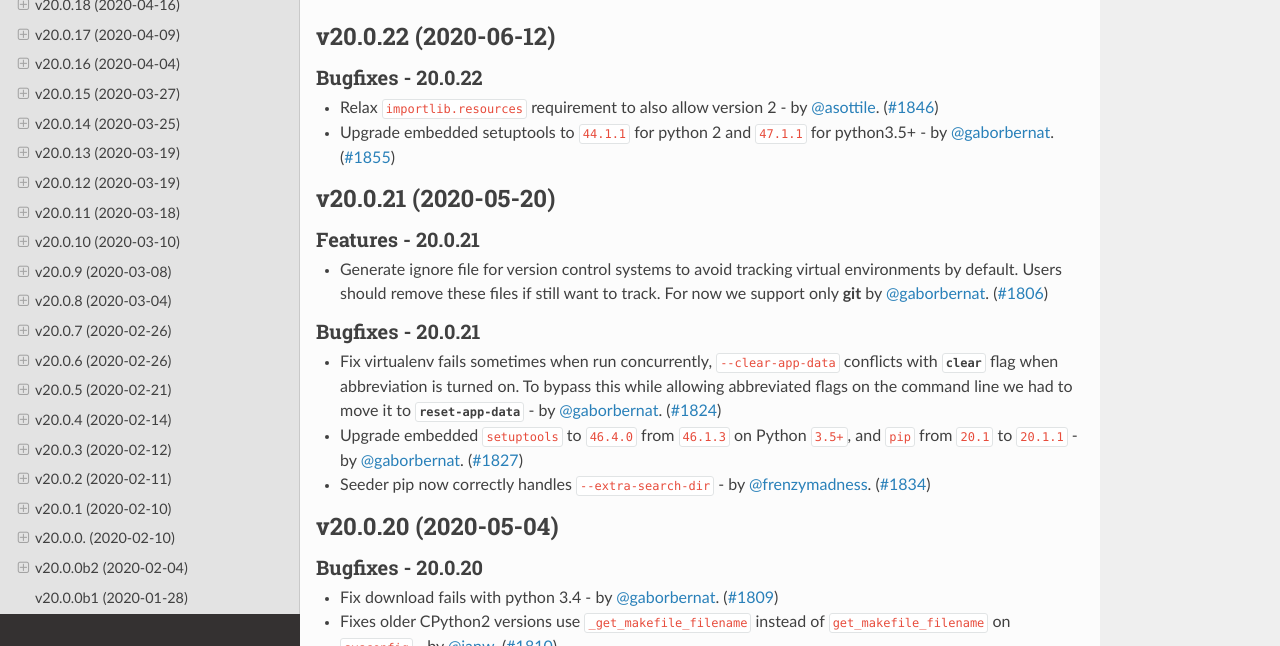
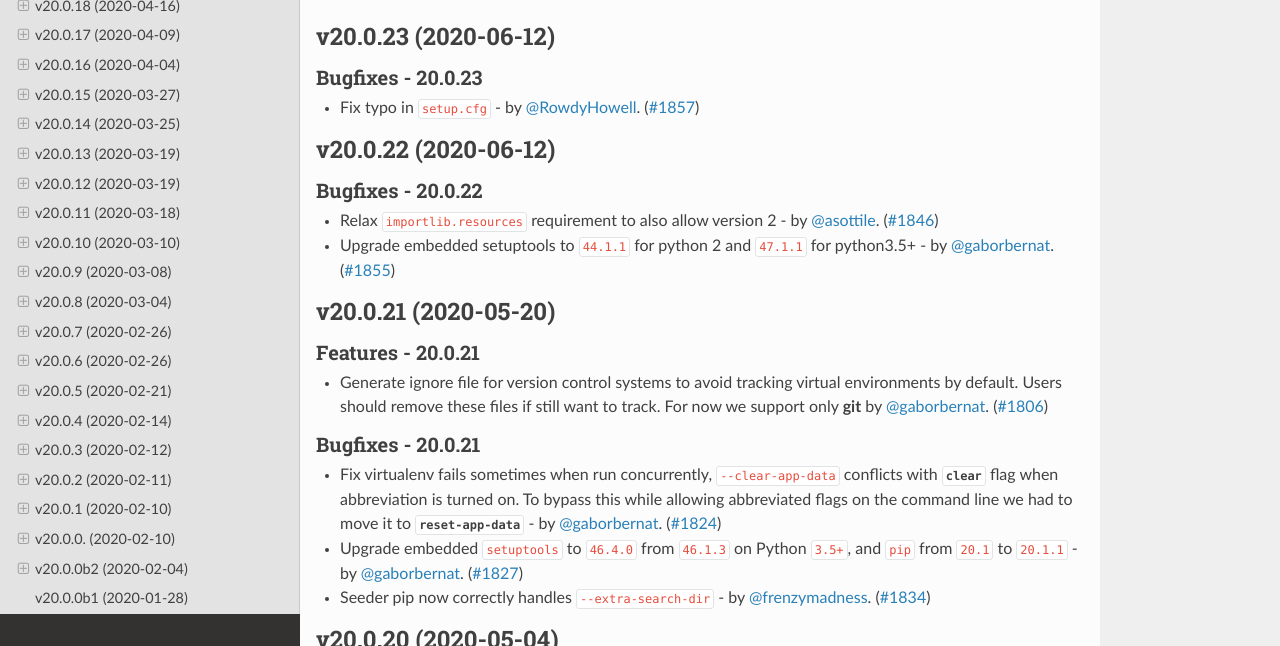
Before and after one commit to pypa/virtualenv, a Sphinx documentation site: the page built from docs/changelog.rst, in a window 1280 px wide and 900 px high, cut to the strip 254-900 px from the top of the window. Built offline with Sphinx 7.4.7 and the Read the Docs theme 2.0.0, drawn with Linux system fonts in a browser that asks for light colours; pages that are not in the unit, such as notebooks, are missing from menus; the version number could not be read and is left out; some of the changed text lies outside the part shown.

Commit message:
release 20.0.23

```diff
--- a/docs/changelog.rst
+++ b/docs/changelog.rst
@@ -4,6 +4,14 @@ Release History
 .. include:: _draft.rst
 
 .. towncrier release notes start
+
+v20.0.23 (2020-06-12)
+---------------------
+
+Bugfixes - 20.0.23
+~~~~~~~~~~~~~~~~~~
+- Fix typo in ``setup.cfg`` - by :user:`RowdyHowell`. (`#1857 <https://github.com/pypa/virtualenv/issues/1857>`_)
+
 
 v20.0.22 (2020-06-12)
 ---------------------
--- a/docs/changelog/1857.bugfix.rst
+++ /dev/null
@@ -1 +0,0 @@
-Fix typo in ``setup.cfg`` - by :user:`RowdyHowell`.
```
